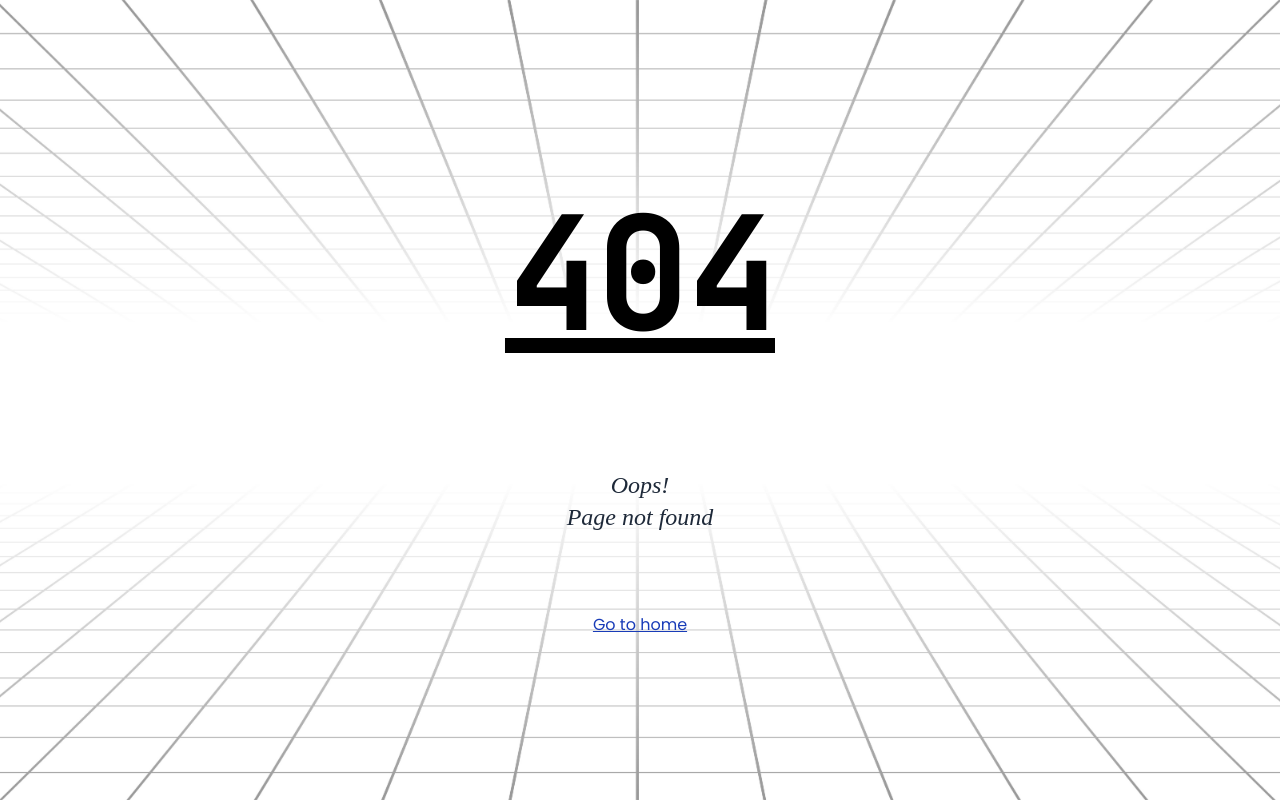
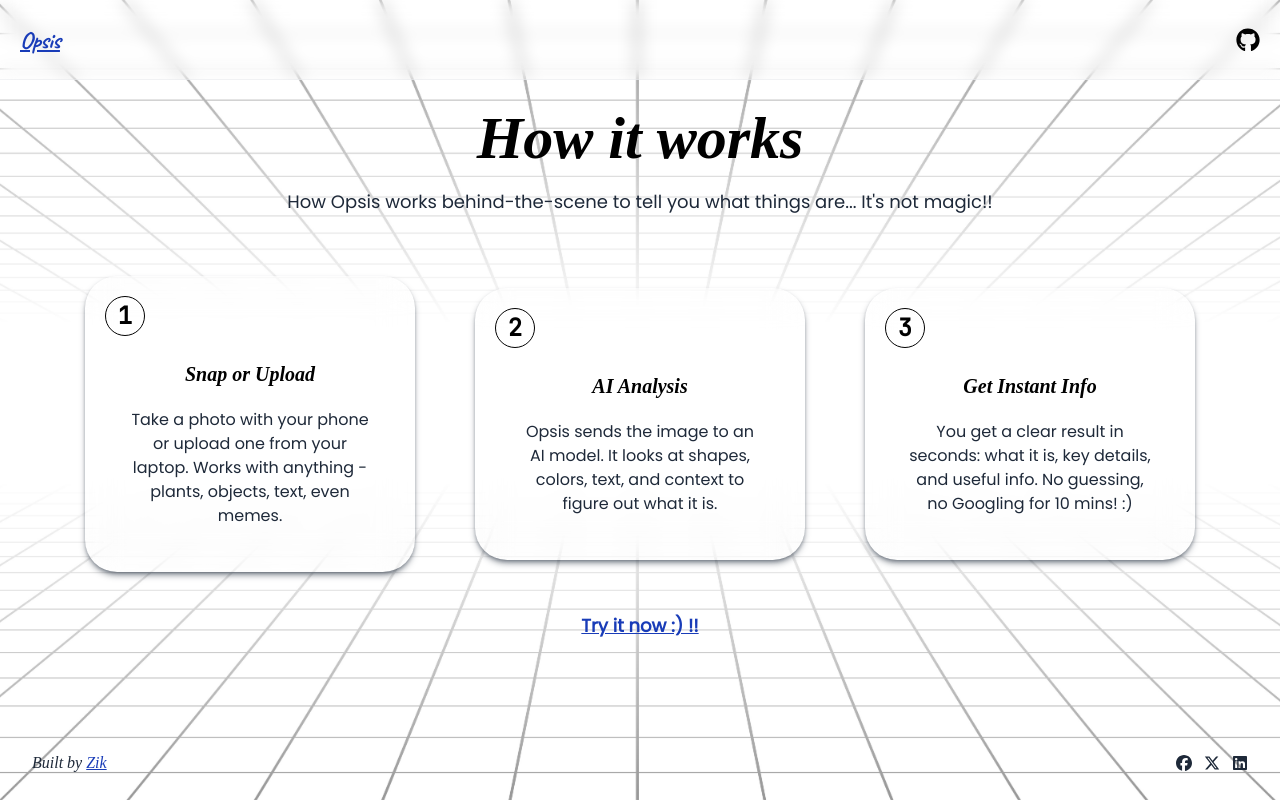
Before and after one commit to isaacszn/Opsis, a React (Vite) app: page /how-it-works in a window 1280 px wide. Before the commit this address had no page. Built offline with nearby package versions, Linux system fonts and the light colour scheme.

Commit message:
feat: add how-it-works route/page

```diff
--- a/src/App.jsx
+++ b/src/App.jsx
@@ -3,6 +3,7 @@ import Home from './pages/Home'
 import Response from './pages/Response'
 import Layout from './components/Layout'
 import NotFound from './pages/NotFound'
+import HowItWorks from './pages/HowItWorks'
 
 const App = () => {
   return (
@@ -11,6 +12,7 @@ const App = () => {
           <Route path="/" element={<Layout />}>
             <Route index element={<Home />} />
             <Route path="/response" element={<Response />} />
+            <Route path="/how-it-works" element={<HowItWorks />} />
           </Route>
 
           <Route path="*" element={<NotFound />} />
--- /dev/null
+++ b/src/components/Box.jsx
@@ -0,0 +1,15 @@
+const Box = (props) => {
+    return (
+        <div className="border-gray-800 p-5 w-[85%] lg:w-[330px] backdrop-blur-lg rounded-4xl shadow-md shadow-gray-800/50">
+            <div className="monospace text-black text-2xl font-bold border border-black-800 w-[40px] h-[40px] rounded-full flex items-center justify-center">
+                {props.number}
+            </div>
+            <div className="p-6">
+                <h1 className="serif font-bold text-black text-xl mb-5">{props.header}</h1>
+                <p>{props.text}</p>
+            </div>
+        </div>
+    )
+}
+
+export default Box
--- a/src/components/Intro.jsx
+++ b/src/components/Intro.jsx
@@ -1,9 +1,14 @@
+import { Link } from 'react-router-dom'
+
 const Intro = () => {
     return (
         <>
-            <div className="my-35 mb-10 flex-1">
+            <div className="my-20 mb-10 flex-1">
                 <p className="serif text-[53px] lg:text-[73px] text-black text-center mx-auto w-[80%] md:text-[73px] tracking-tight">Snap it. Know it.</p>
                 <p className="poppins text-gray-800 w-[85%] text-center mx-auto py-3 text-[18.5px] lg:w-[360px] lg:text-lg md:w-[450px] md:text-lg">Take a photo of an object or matter you want to inquire, and get information about it.</p>
+                <Link to="/how-it-works">
+                    <button className="poppins border border-gray-600 block my-6 mx-auto bg-black text-white py-[10px] px-6 text-lg lg:w-[220px] lg:py-4 hover:bg-black-200 focus:bg-black-200 cursor-pointer shadow-lg shadow-gray-800/80 hover:shadow-xl">How it works</button>
+                </Link>
             </div>
         </>
     )
--- /dev/null
+++ b/src/pages/HowItWorks.jsx
@@ -0,0 +1,25 @@
+import { Link } from 'react-router-dom'
+import Box from '../components/Box'
+
+const HowItWorks = () => {
+  return (
+    <>
+        <div className="poppins text-gray-800 flex flex-col items-center justify-center mt-7">
+            <h1 className="serif text-6xl font-bold text-black text-center">How it works</h1>
+            <p className="text-center text-lg w-[90%] mt-5 mb-15">How Opsis works behind-the-scene to tell you what things are... It's not magic!!</p>
+
+            <div className="flex flex-col items-center justify-center gap-10 lg:gap-15 lg:flex-row w-full mx-auto text-center">
+                <Box number={1} header="Snap or Upload" text="Take a photo with your phone or upload one from your laptop. Works with anything - plants, objects, text, even memes." />
+                <Box number={2} header="AI Analysis" text="Opsis sends the image to an AI model. It looks at shapes, colors, text, and context to figure out what it is." />
+                <Box number={3} header="Get Instant Info" text="You get a clear result in seconds: what it is, key details, and useful info. No guessing, no Googling for 10 mins! :)" />
+            </div>
+
+            <div className="mt-10">
+                <Link to="/" className="underline text-blue-800 hover:text-blue-700 font-bold text-lg">Try it now :) !!</Link>
+            </div>
+        </div>
+    </>
+  )
+}
+
+export default HowItWorks
```
